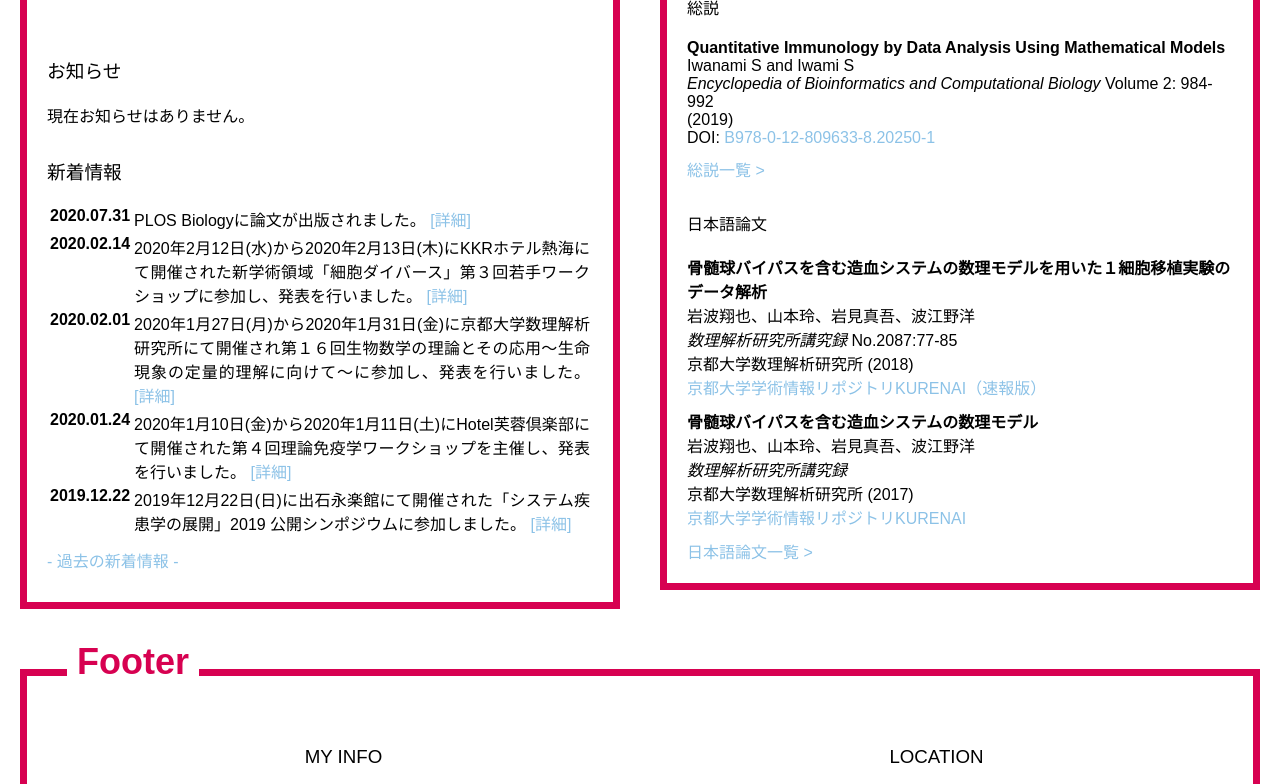
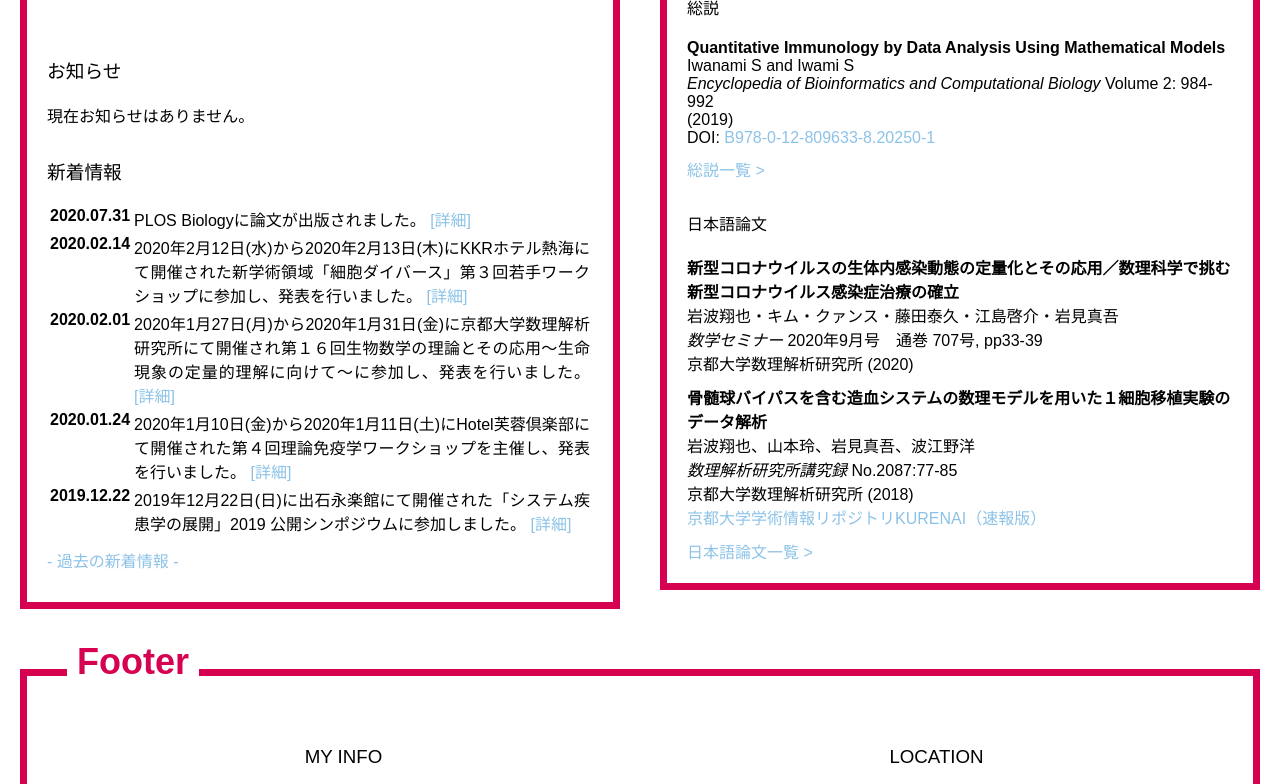
Before and after one commit to iwanaminami/iwanaminami.github.io, a Jekyll site: the page built from index.md, in a window 1280 px wide and 900 px high, scrolled down 2050 px, cut to the strip 0-784 px from the top of the window. Built offline with Jekyll 4.4.1, drawn with Linux system fonts in a browser that asks for light colours; nearby versions of some CDN libraries.

Commit message:
Update jparticles.yml

```diff
--- a/_data/jparticles.yml
+++ b/_data/jparticles.yml
@@ -1,3 +1,14 @@
+- title: 新型コロナウイルスの生体内感染動態の定量化とその応用／数理科学で挑む新型コロナウイルス感染症治療の確立
+  authors: 岩波翔也・キム・クァンス・藤田泰久・江島啓介・岩見真吾
+  journal: 数学セミナー
+  page: "2020年9月号　通巻 707号, pp33-39"
+  publisher: 京都大学数理解析研究所
+  year: "2020"
+  #doi: 10.1186/s12976-017-0055-8
+  #repository: 京都大学学術情報リポジトリKURENAI（速報版）
+  url: https://www.nippyo.co.jp/shop/magazine/8348.html
+  order: "5"
+
 - title: 骨髄球バイパスを含む造血システムの数理モデルを用いた１細胞移植実験のデータ解析
   authors: 岩波翔也、山本玲、岩見真吾、波江野洋
   journal: 数理解析研究所講究録
```
